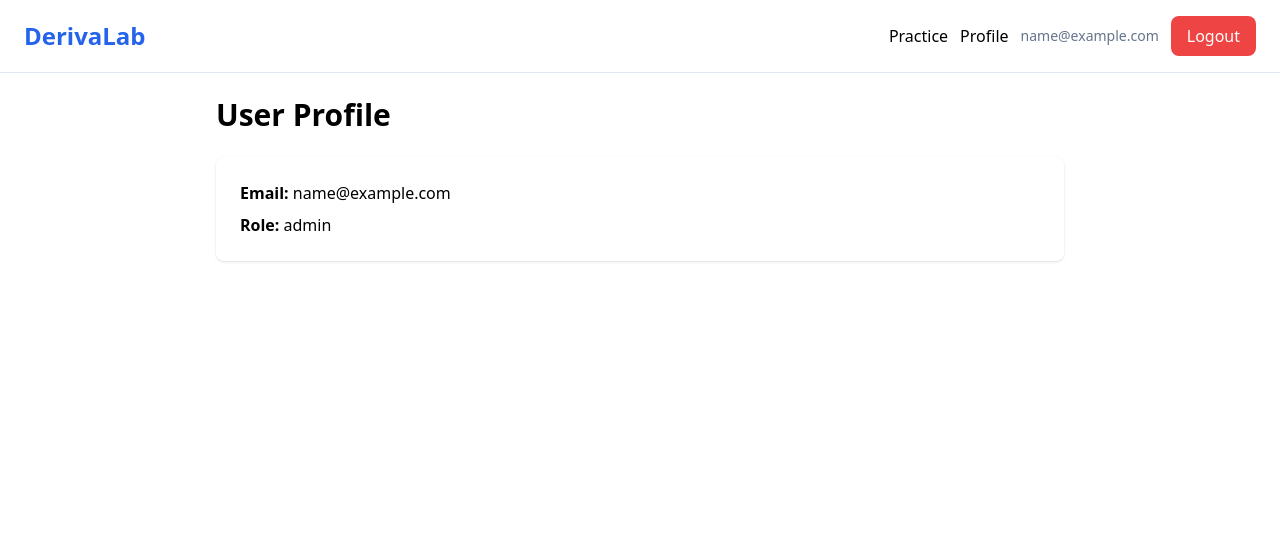
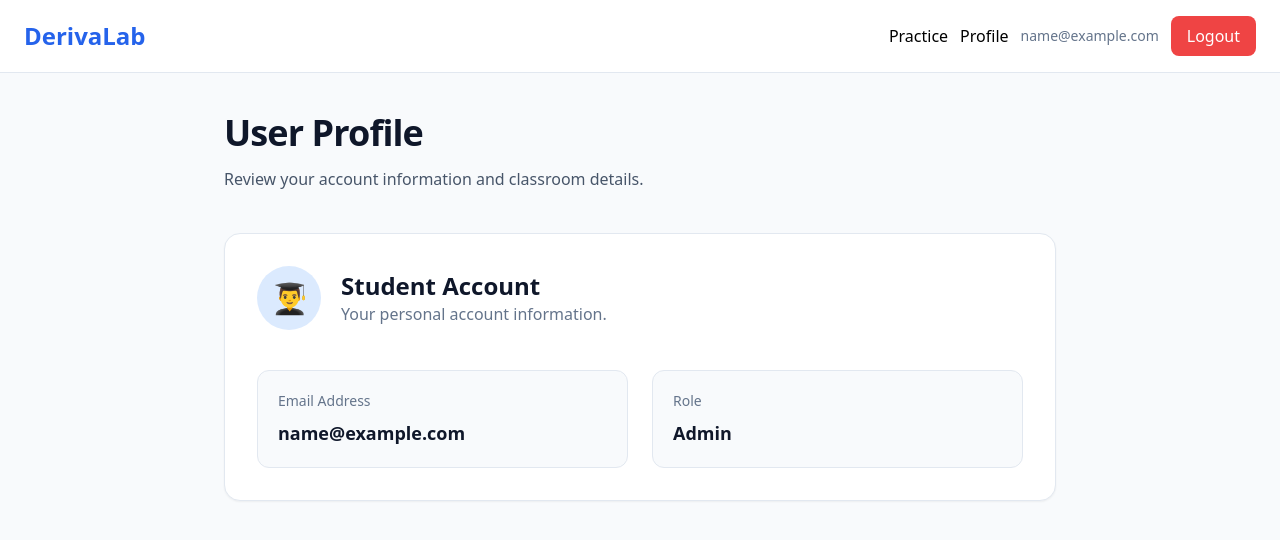
Before and after one commit to lu-alvz-dev/derivalab, a React (Vite) app in the folder client/: page /profile in a window 1280 px wide. Shown: the top 540 px of the page. Built offline with nearby package versions, Linux system fonts and the light colour scheme; sample sign-in values are in the browser's storage.

Commit message:
(feat): improve profile page visual style and add teacher IDs display in student and teacher dashboard

```diff
--- a/client/src/pages/ProfilePage.jsx
+++ b/client/src/pages/ProfilePage.jsx
@@ -1,23 +1,204 @@
+import { useState } from "react";
+
+import Navbar from "../components/Navbar";
+
 import { useAuth } from "../context/AuthContext";
-import Navbar from "../components/Navbar";
 
 function ProfilePage() {
   const { user } = useAuth();
 
+  const [showTeacherId, setShowTeacherId] = useState(false);
+
+  const isDemoAccount = user.email.startsWith("demo.");
+
   return (
     <>
       <Navbar />
-      <main className="max-w-4xl mx-auto p-6">
-        <h1 className="text-3xl font-bold">User Profile</h1>
 
-        <div className="mt-6 bg-white shadow rounded-lg p-6">
-          <p>
-            <strong>Email:</strong> {user.email}
-          </p>
+      <main className="min-h-screen bg-slate-50">
+        <div className="max-w-4xl mx-auto px-4 sm:px-6 lg:px-8 py-10">
+          <header className="mb-10">
+            <h1 className="text-4xl font-bold tracking-tight text-slate-900">
+              User Profile
+            </h1>
 
-          <p className="mt-2">
-            <strong>Role:</strong> {user.role}
-          </p>
+            <p className="mt-3 max-w-2xl text-base leading-7 text-slate-600">
+              Review your account information and classroom details.
+            </p>
+          </header>
+
+          <section
+            className="
+              rounded-2xl
+              border
+              border-slate-200
+              bg-white
+              shadow-sm
+              p-8
+            "
+          >
+            <div className="flex items-center gap-5">
+              <div
+                className="
+                  flex
+                  h-16
+                  w-16
+                  items-center
+                  justify-center
+                  rounded-full
+                  bg-blue-100
+                  text-3xl
+                "
+              >
+                {user.role === "teacher" ? "👨‍🏫" : "👨‍🎓"}
+              </div>
+
+              <div>
+                <h2 className="text-2xl font-bold text-slate-900">
+                  {user.role === "teacher"
+                    ? "Teacher Account"
+                    : "Student Account"}
+                </h2>
+
+                <p className="text-slate-500">
+                  Your personal account information.
+                </p>
+              </div>
+            </div>
+
+            <div className="mt-10 grid grid-cols-1 md:grid-cols-2 gap-6">
+              <div
+                className="
+                  rounded-xl
+                  border
+                  border-slate-200
+                  bg-slate-50
+                  p-5
+                "
+              >
+                <p className="text-sm font-medium text-slate-500">
+                  Email Address
+                </p>
+
+                <p className="mt-2 text-lg font-semibold text-slate-900 break-all">
+                  {user.email}
+                </p>
+              </div>
+
+              <div
+                className="
+                  rounded-xl
+                  border
+                  border-slate-200
+                  bg-slate-50
+                  p-5
+                "
+              >
+                <p className="text-sm font-medium text-slate-500">Role</p>
+
+                <p className="mt-2 text-lg font-semibold capitalize text-slate-900">
+                  {user.role}
+                </p>
+              </div>
+            </div>
+
+            {/* Registered Teacher */}
+
+            {user.role === "teacher" && !isDemoAccount && (
+              <div
+                className="
+                  mt-6
+                  rounded-xl
+                  border
+                  border-blue-200
+                  bg-blue-50
+                  p-5
+                "
+              >
+                <p className="text-sm font-medium text-blue-700">Teacher ID</p>
+
+                <p className="mt-2 text-3xl font-bold tracking-wide text-blue-600">
+                  {user.id}
+                </p>
+
+                <p className="mt-3 text-sm text-slate-600">
+                  Share this ID with your students so they can register under
+                  your classroom.
+                </p>
+              </div>
+            )}
+
+            {/* Registered Student */}
+
+            {user.role === "student" && !isDemoAccount && (
+              <div
+                className="
+                  mt-6
+                  rounded-xl
+                  border
+                  border-slate-200
+                  bg-slate-50
+                  p-5
+                "
+              >
+                <button
+                  onClick={() => setShowTeacherId(!showTeacherId)}
+                  className="
+                    rounded-lg
+                    bg-blue-600
+                    px-5
+                    py-2.5
+                    text-white
+                    font-medium
+                    transition-all
+                    duration-200
+                    hover:bg-blue-700
+                    hover:shadow-md
+                  "
+                >
+                  {showTeacherId ? "Hide My Teacher ID" : "Show My Teacher ID"}
+                </button>
+
+                {showTeacherId && (
+                  <div className="mt-5">
+                    <p className="text-sm font-medium text-slate-500">
+                      Your Teacher ID
+                    </p>
+
+                    <p className="mt-2 text-3xl font-bold tracking-wide text-blue-600">
+                      {user.teacher_id}
+                    </p>
+
+                    <p className="mt-3 text-sm text-slate-600">
+                      This is the teacher associated with your account.
+                    </p>
+                  </div>
+                )}
+              </div>
+            )}
+
+            {/* Demo Account */}
+
+            {isDemoAccount && (
+              <div
+                className="
+                  mt-6
+                  rounded-xl
+                  border
+                  border-amber-200
+                  bg-amber-50
+                  p-5
+                "
+              >
+                <p className="font-semibold text-amber-800">Demo Account</p>
+
+                <p className="mt-2 text-sm leading-6 text-amber-700">
+                  This profile is part of the interactive demonstration. Teacher
+                  IDs are intentionally hidden for demo users.
+                </p>
+              </div>
+            )}
+          </section>
         </div>
       </main>
     </>
```
